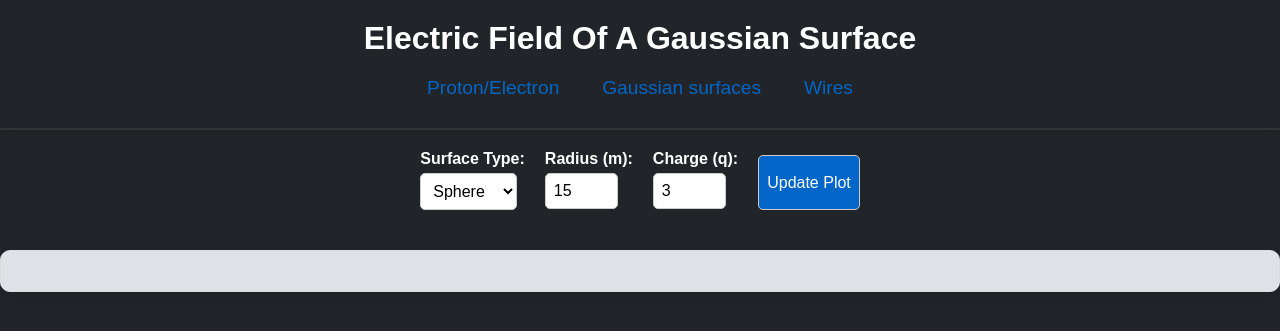
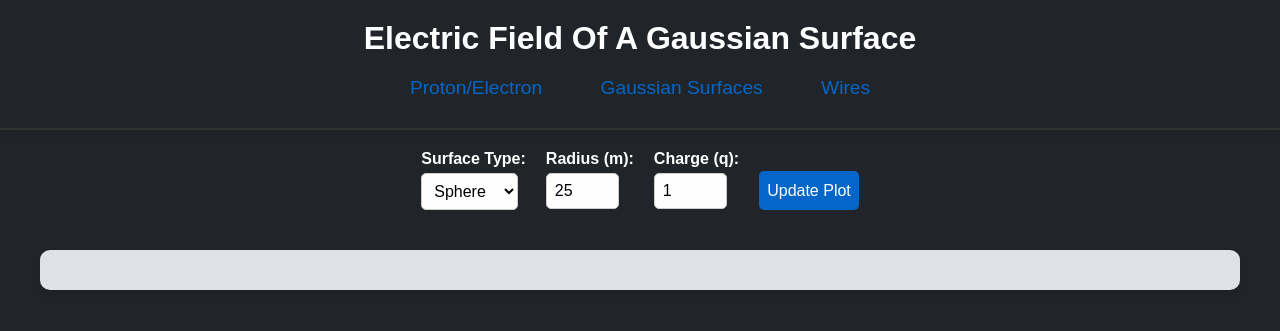
Before and after one commit to KukuCoolGuy05/Physics3DModel, a Flask app: template templates/GaussianSurfaces.html in a window 1280 px wide. Shown: the top 331 px of the page. Run offline with Flask 3, Linux system fonts and the light colour scheme; the template is opened without the code that fills it, so the values that code supplies are empty; some libraries are stand-ins or nearby versions.

Commit message:
Fixed the update button, need to work on color and format of the figure a little more

```diff
--- a/extention.py
+++ b/extention.py
@@ -185,19 +185,19 @@ def plot_gaussian_surface(surface_type='sphere', radius=25, charge=q_proton):
     phi = np.linspace(0, np.pi, 50)
     theta, phi = np.meshgrid(theta, phi)
 
-    if surface_type == 'sphere':
+    if surface_type == "sphere":
         x_surf = radius * np.sin(phi) * np.cos(theta)
         y_surf = radius * np.sin(phi) * np.sin(theta)
         z_surf = radius * np.cos(phi)
 
-    elif surface_type == 'cylinder':
+    elif surface_type == "cylinder":
         h = np.linspace(-50, 50, 50)
         theta, h = np.meshgrid(theta, h)
         x_surf = radius * np.cos(theta)
         y_surf = radius * np.sin(theta)
         z_surf = h
 
-    elif surface_type == 'plane':
+    elif surface_type == "plane":
         x_surf = np.linspace(-50, 50, 50)
         y_surf = np.linspace(-50, 50, 50)
         x_surf, y_surf = np.meshgrid(x_surf, y_surf)
@@ -228,13 +228,4 @@ def plot_gaussian_surface(surface_type='sphere', radius=25, charge=q_proton):
         transition_duration=0
     )
 
-    return pio.to_html(
-        figure,
-        full_html=False,
-        include_plotlyjs='cdn',
-        config={
-            'displayModeBar': True,
-            'responsive': True,
-            'scrollZoom': True
-        }
-    )
+    return figure
--- a/main.py
+++ b/main.py
@@ -29,38 +29,36 @@ def gaussian_surfaces():
     if request.method == 'POST':
         try:
             data = request.get_json()
-            #extract and validate parameters
             surface_type = data.get('surface_type', 'sphere')
+            radius = float(data.get('radius', 25))
+            charge = float(data.get('charge', 1)) * 1.602e-19  # Convert to Coulombs
+
+            # Input validation
             if surface_type not in ['sphere', 'cylinder', 'plane']:
                 raise ValueError(f"Invalid surface type: {surface_type}")
-
-            radius = float(data.get('radius', 25))
             if not (1 <= radius <= 50):
                 raise ValueError(f"Radius must be between 1 and 50, got {radius}")
+            if not (-5 <= data.get('charge', 1) <= 5):
+                raise ValueError(f"Charge must be between -5 and 5, got {charge}")
 
-            charge = float(data.get('charge', 1))
-            if not (-10 <= charge <= 10):
-                raise ValueError(f"Charge must be between -10 and 10, got {charge}")
+            # Create the plot
+            figure = extention.plot_gaussian_surface(surface_type, radius, charge)
 
-            #generate the plot
-            figure = extention.plot_gaussian_surface(surface_type, radius, charge)
-            plot_html = pio.to_html(
-                figure,
-                full_html=False,
-                include_plotlyjs='cdn',
-                config={
-                    'displayModeBar': True,
-                    'responsive': True,
-                    'scrollZoom': True
-                }
-            )
+            # Convert the figure to JSON
+            plot_json = figure.to_json()
 
-            return jsonify({'plot': plot_html, 'status': 'success'})
+            return jsonify({
+                'status': 'success',
+                'plot': plot_json
+            })
 
         except Exception as e:
-            return jsonify({'error': str(e), 'status': 'error'}), 500
+            return jsonify({
+                'status': 'error',
+                'error': str(e)
+            }), 500
     else:
-        #initial plot for GET request
+        # Initial plot for GET request
         figure = extention.plot_gaussian_surface()
         plot_html = pio.to_html(
             figure,
@@ -74,6 +72,7 @@ def gaussian_surfaces():
         )
         return render_template("GaussianSurfaces.html", plot=plot_html)
 
+
 @app.route("/wires")
 def wires():
     return render_template("Wires.html")
--- a/templates/GaussianSurfaces.html
+++ b/templates/GaussianSurfaces.html
@@ -1,10 +1,9 @@
 <!DOCTYPE html>
 <html lang="en">
-
 <head>
     <meta charset="UTF-8">
     <meta name="viewport" content="width=device-width, initial-scale=1.0">
-    <title>Electric Field Visualizer</title>
+    <title>Electric Field Visualizer - Gaussian Surfaces</title>
     <script src="https://cdn.plot.ly/plotly-latest.min.js"></script>
     <script src="https://code.jquery.com/jquery-3.6.0.min.js"></script>
     <style>
@@ -33,11 +32,12 @@
             margin-bottom: 10px;
         }
 
-        #page {
+        #pages {
             list-style-type: none;
             display: flex;
             justify-content: center;
             gap: 20px;
+            padding: 0;
         }
 
         #pages a {
@@ -50,9 +50,7 @@
             color: #0466c8;
             cursor: pointer;
             transition: color 0.3s ease;
-            list-style-type: none;
-            display: inline-block;
-            padding: 0.5em 1em 0.5em 1em;
+            padding: 0.5em 1em;
         }
 
         #pages li:hover {
@@ -93,7 +91,8 @@
             color: #fefeff;
             cursor: pointer;
             transition: background-color 0.3s ease;
-            margin-top: 5px;
+            margin-top: 21px;
+            border: none;
         }
 
         .controls button:hover {
@@ -101,28 +100,33 @@
         }
 
         #plot-container {
-            margin-top: 20px;
+            margin: 20px auto;
+            max-width: 1200px;
+            padding: 20px;
+            background-color: #dee2e6;
+            border-radius: 10px;
+            box-shadow: 0px 4px 10px rgba(0, 0, 0, 0.1);
             display: flex;
             justify-content: center;
             align-items: center;
-            padding: 20px;
-            background-color: #dee2e6;
-            border: 1px solid #ddd;
-            border-radius: 10px;
-            box-shadow: 0px 4px 10px rgba(0, 0, 0, 0.1);
+        }
+
+        .loading {
+            opacity: 0.5;
+            pointer-events: none;
         }
     </style>
 </head>
-
 <body>
     <div id="banner">
         <h1>Electric Field Of A Gaussian Surface</h1>
         <ul id="pages">
             <li><a href="/">Proton/Electron</a></li>
-            <li><a href="/gaussian_surfaces">Gaussian surfaces</a></li>
+            <li><a href="/gaussian_surfaces">Gaussian Surfaces</a></li>
             <li><a href="/wires">Wires</a></li>
         </ul>
     </div>
+
     <div class="controls">
         <div>
             <label for="surface-type">Surface Type:</label>
@@ -134,11 +138,11 @@
         </div>
         <div>
             <label for="radius">Radius (m):</label>
-            <input type="number" id="radius" value="15" min="1" max="30" step="5">
+            <input type="number" id="radius" value="25" min="1" max="50" step="5">
         </div>
         <div>
             <label for="charge">Charge (q):</label>
-            <input type="number" id="charge" value="3" min="-5" max="5" step="1">
+            <input type="number" id="charge" value="1" min="-5" max="5" step="1">
         </div>
         <button onclick="updatePlot()">Update Plot</button>
     </div>
@@ -146,16 +150,19 @@
     <div id="plot-container">
         {{ plot | safe }}
     </div>
+
     <script>
+        let currentPlot = null;
+
         function updatePlot() {
+            const plotContainer = document.getElementById('plot-container');
+            plotContainer.classList.add('loading');
+
             const data = {
                 surface_type: document.getElementById('surface-type').value,
                 radius: parseFloat(document.getElementById('radius').value),
                 charge: parseFloat(document.getElementById('charge').value)
             };
-
-            // Show loading state
-            document.getElementById('plot-container').style.opacity = '0.5';
 
             fetch('/gaussian_surfaces', {
                 method: 'POST',
@@ -167,10 +174,19 @@
             .then(response => response.json())
             .then(data => {
                 if (data.status === 'success') {
-                    document.getElementById('plot-container').innerHTML = data.plot;
+                    // Parse the plot data
+                    const plotData = JSON.parse(data.plot);
+
+                    // If there's an existing plot, update it
+                    if (currentPlot) {
+                        Plotly.newPlot('plot-container', plotData.data, plotData.layout, plotData.config);
+                    } else {
+                        // Create new plot if none exists
+                        currentPlot = Plotly.newPlot('plot-container', plotData.data, plotData.layout, plotData.config);
+                    }
                 } else {
                     console.error('Error updating plot:', data.error);
-                    alert('Error updating plot. Please try again.');
+                    alert('Error updating plot: ' + data.error);
                 }
             })
             .catch(error => {
@@ -178,10 +194,14 @@
                 alert('Error updating plot. Please try again.');
             })
             .finally(() => {
-                document.getElementById('plot-container').style.opacity = '1';
+                plotContainer.classList.remove('loading');
             });
         }
+
+        // Initialize the plot on page load
+        document.addEventListener('DOMContentLoaded', function() {
+            currentPlot = document.getElementById('plot-container').firstChild;
+        });
     </script>
 </body>
-
 </html>
```
Also changed, not shown: templates/index.html (+10 -1 lines).
